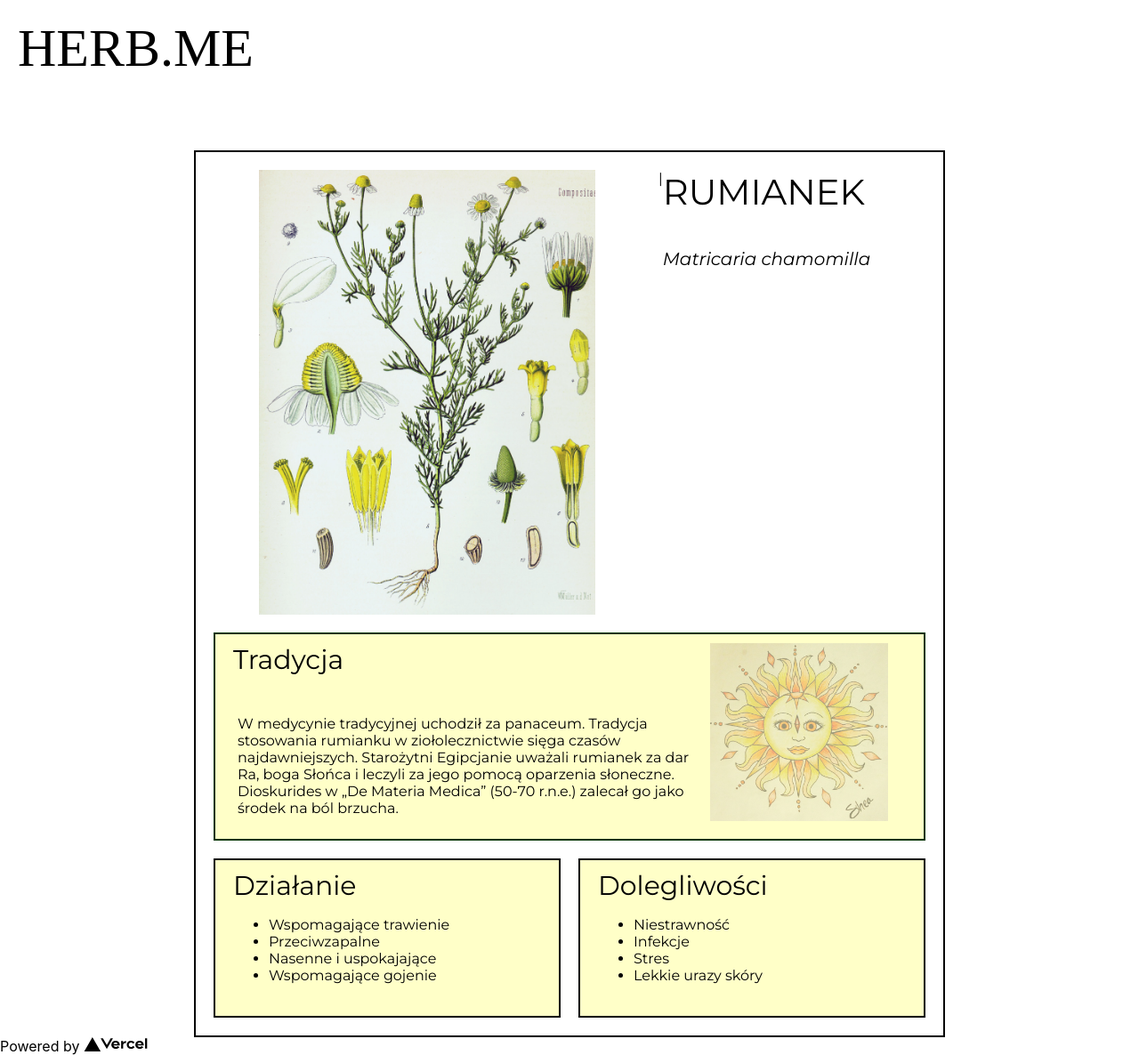
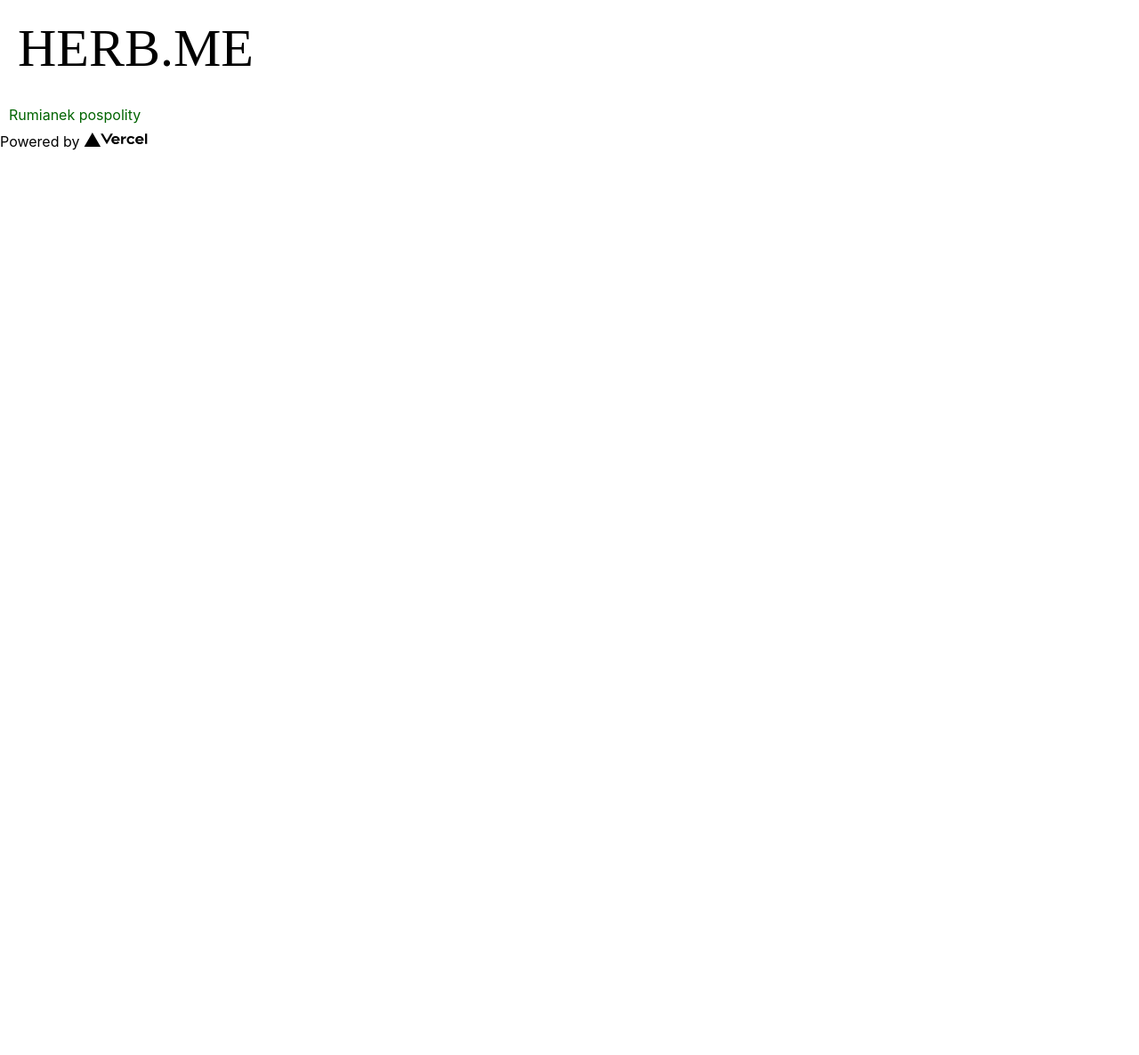
Before and after one commit to macknull/hrbz_ui, a Next.js app: page / in a window 1280 px wide. Shown: the whole page at 89% size. After the commit the page ends 800 px from the top, so only its background shows below. Built offline with nearby package versions, Linux system fonts and the light colour scheme; a web font is replaced by a local one.

Commit message:
Dynamic pages for herbs by _id

```diff
--- /dev/null
+++ b/components/herbs/HerbAilmentsCard.tsx
@@ -0,0 +1,25 @@
+import type { NextPage } from 'next'
+import Head from 'next/head'
+import Image from 'next/image'
+import styles from '../../styles/Home.module.css'
+
+interface HerbAilmentsCardProps {
+  content?: string,
+}
+const HerbAilmentsCard = ({ content }: HerbAilmentsCardProps) => {
+  return (
+    <div className={styles['herb-effects-container']}>
+      <div className={styles['herb-tradition-header-container']}>Dolegliwości</div>
+      <div className={styles['herb-tradition-content-container']}>
+        <ul>
+          <li>Niestrawność</li>
+          <li>Infekcje</li>
+          <li>Stres</li>
+          <li>Lekkie urazy skóry</li>
+        </ul>
+      </div>
+    </div>
+  )
+}
+
+export default HerbAilmentsCard
--- a/components/herbs/HerbCard.tsx
+++ b/components/herbs/HerbCard.tsx
@@ -1,53 +1,22 @@
-import type { NextPage } from 'next'
-import Head from 'next/head'
-import Image from 'next/image'
 import styles from '../../styles/Home.module.css'
 import HerbCardHeader from './HerbCardHeader'
-
-const herbTraditionContent = 'W medycynie tradycyjnej  uchodził za panaceum. Tradycja stosowania rumianku w ziołolecznictwie sięga czasów najdawniejszych. Starożytni Egipcjanie uważali rumianek za dar Ra, boga Słońca i leczyli za jego pomocą oparzenia słoneczne. Dioskurides w „De Materia Medica” (50-70 r.n.e.) zalecał go jako środek na ból brzucha.'
+import HerbTraditionCard from './HerbTraditionCard'
+import HerbEffectsCard from './HerbEffectsCard'
+import HerbAilmentsCard from './HerbAilmentsCard'
+import { Herb } from '../../lib/herbs'
 
 interface HerbCardProps {
-  title: string,
+  herb: Herb,
 }
-const HerbCard = ({ title }: HerbCardProps) => {
+const HerbCard = ({ herb }: HerbCardProps) => {
   return (
     <div className={styles['herb-card-container']}>
-      <HerbCardHeader name='rumianek pospolity' latinName='Matricaria chamomilla' img='/img/chamomile_wiki.jpg' />
+      <HerbCardHeader name={herb.name} latinName={herb.latin_name} img='/img/chamomile_wiki.jpg' />
       <div className={styles['herb-content-container']} >
-        <div className={styles['herb-tradition-container']}>
-          <div className={styles['herb-tradition-content-container']}>
-            <div className={styles['herb-tradition-header-container']}>Tradycja</div>
-            <div className={styles['herb-tradition-subtext-container']}>
-              {herbTraditionContent}
-            </div>
-          </div>
-          <div className={styles['tradition-icon-container']}>
-            <img className={styles['herb-content-icon']} src="/img/sun.jpg" alt='tradition icon' />
-          </div>
-        </div>
-        <div className={styles['herb-effects-container']}>
-          <div className={styles['herb-tradition-header-container']}>Działanie</div>
-          <div className={styles['herb-tradition-content-container']}>
-            <ul>
-              <li>Wspomagające trawienie</li>
-              <li>Przeciwzapalne</li>
-              <li>Nasenne i uspokajające</li>
-              <li>Wspomagające gojenie</li>
-            </ul>
-          </div>
-        </div>
+        <HerbTraditionCard content={herb.description} />
+        <HerbEffectsCard />
         <div className={styles['herbz-sections-spacing']}> </div>
-        <div className={styles['herb-effects-container']}>
-          <div className={styles['herb-tradition-header-container']}>Dolegliwości</div>
-          <div className={styles['herb-tradition-content-container']}>
-            <ul>
-              <li>Niestrawność</li>
-              <li>Infekcje</li>
-              <li>Stres</li>
-              <li>Lekkie urazy skóry</li>
-            </ul>
-          </div>
-        </div>
+        <HerbAilmentsCard />
       </div>
     </div>
   )
--- a/components/herbs/HerbCardHeader.tsx
+++ b/components/herbs/HerbCardHeader.tsx
@@ -10,15 +10,15 @@ interface HerbCardHeaderProps {
   latinName: string,
   img: string
 }
-const HerbCardHeader = ({ title }: HerbCardHeaderProps) => {
+const HerbCardHeader = ({ name, latinName, ...props }: HerbCardHeaderProps) => {
   return (
     <div className={styles['herb-header-container']}>
       <div className={styles['herb-icon-container']}>
         <img className={styles['herb-icon']} src="/img/chamomile_wiki.jpg" alt="chamomile icon" />
-      </div>|
+      </div>
       <div className={styles['herb-name-container']}>
-        <div className={styles['herb-name-locale-container']}>RUMIANEK</div>
-        <div className={styles['herb-name-latin-container']}>Matricaria chamomilla</div>
+        <div className={styles['herb-name-locale-container']}>{name}</div>
+        <div className={styles['herb-name-latin-container']}>{latinName}</div>
       </div>
     </div>
   )
--- /dev/null
+++ b/components/herbs/HerbEffectsCard.tsx
@@ -0,0 +1,25 @@
+import type { NextPage } from 'next'
+import Head from 'next/head'
+import Image from 'next/image'
+import styles from '../../styles/Home.module.css'
+
+interface HerbEffectsCardProps {
+  content?: string,
+}
+const HerbEffectsCard = ({ content }: HerbEffectsCardProps) => {
+  return (
+    <div className={styles['herb-effects-container']}>
+      <div className={styles['herb-tradition-header-container']}>Działanie</div>
+      <div className={styles['herb-tradition-content-container']}>
+        <ul>
+          <li>Wspomagające trawienie</li>
+          <li>Przeciwzapalne</li>
+          <li>Nasenne i uspokajające</li>
+          <li>Wspomagające gojenie</li>
+        </ul>
+      </div>
+    </div>
+  )
+}
+
+export default HerbEffectsCard
--- /dev/null
+++ b/components/herbs/HerbTraditionCard.tsx
@@ -0,0 +1,25 @@
+import type { NextPage } from 'next'
+import Head from 'next/head'
+import Image from 'next/image'
+import styles from '../../styles/Home.module.css'
+
+interface HerbTraditionCardProps {
+  content?: string,
+}
+const HerbTraditionCard = ({ content }: HerbTraditionCardProps) => {
+  return (
+    <div className={styles['herb-tradition-container']}>
+      <div className={styles['herb-tradition-content-container']}>
+        <div className={styles['herb-tradition-header-container']}>Tradycja</div>
+        <div className={styles['herb-tradition-subtext-container']}>
+          {content}
+        </div>
+      </div>
+      <div className={styles['tradition-icon-container']}>
+        <img className={styles['herb-content-icon']} src="/img/sun.jpg" alt='tradition icon' />
+      </div>
+    </div>
+  )
+}
+
+export default HerbTraditionCard
--- /dev/null
+++ b/lib/herbs.tsx
@@ -0,0 +1,20 @@
+import axios from 'axios';
+
+export interface Herb {
+  _id: string,
+  name: string,
+  latin_name: string,
+  description: string,
+}
+
+export async function getAllHerbs(): Promise<Herb[]> {
+  const res = await axios.get('http://localhost:3000/herbs')
+  const herbs = res.data
+  return herbs
+}
+
+export async function getHerbById(id: string): Promise<Herb> {
+  const res = await axios.get(`http://localhost:3000/herbs/${id}`)
+  const herb = res.data
+  return herb
+}
--- a/package.json
+++ b/package.json
@@ -3,7 +3,7 @@
   "version": "0.1.0",
   "private": true,
   "scripts": {
-    "dev": "next dev -p 8080",
+    "dev": "next dev -p 8080 & local-ssl-proxy --source 3000 --target 3001",
     "build": "next build",
     "start": "next start",
     "lint": "next lint"
@@ -12,6 +12,8 @@
     "@emotion/react": "^11.9.0",
     "@emotion/styled": "^11.8.1",
     "@mui/material": "^5.8.3",
+    "axios": "^0.27.2",
+    "local-ssl-proxy": "^1.3.0",
     "next": "12.1.6",
     "react": "18.1.0",
     "react-dom": "18.1.0"
--- a/pages/index.tsx
+++ b/pages/index.tsx
@@ -1,6 +1,7 @@
 import type { NextPage } from 'next'
 import Head from 'next/head'
 import Image from 'next/image'
+import Link from 'next/link'
 import HerbCard from '../components/herbs/HerbCard'
 import styles from '../styles/Home.module.css'
 
@@ -18,11 +19,9 @@ const Home: NextPage<HomeProps> = ({ title }) => {
         <link rel="icon" href="/favicon.ico" />
       </Head>
       <div className={styles['title']}>HERB.ME</div>
-      <main className={styles['app-container']}>
-        <div className={styles.title}>{title}</div>
-        <HerbCard title='chamomile test title' />
-      </main>
-
+      <div className='home-page-container' style={{ padding: '10px', color: 'darkgreen' } }>
+        <Link href='http://localhost:8080/herbs/62a3adfa142940dd012a3a52'>Rumianek pospolity</Link>
+      </div>
       <footer className={styles.footer}>
         <a
           href="https://vercel.com?utm_source=create-next-app&utm_medium=default-template&utm_campaign=create-next-app"
```
Also changed, not shown: pages/herbs/[_id].tsx (added, +41 -0 lines), pages/herbs/[latin-name].tsx (deleted, +0 -13 lines), 1 other file (tests, documents, lock files or other folders).
